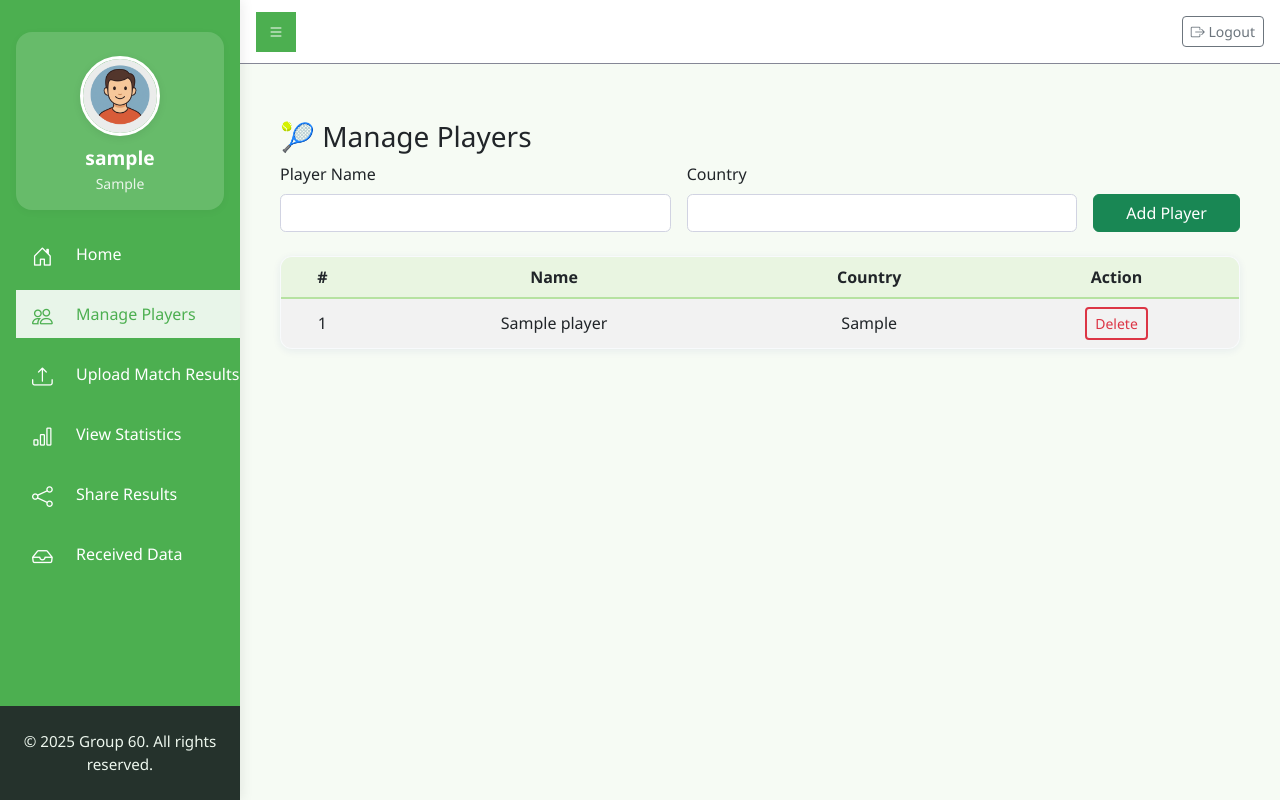
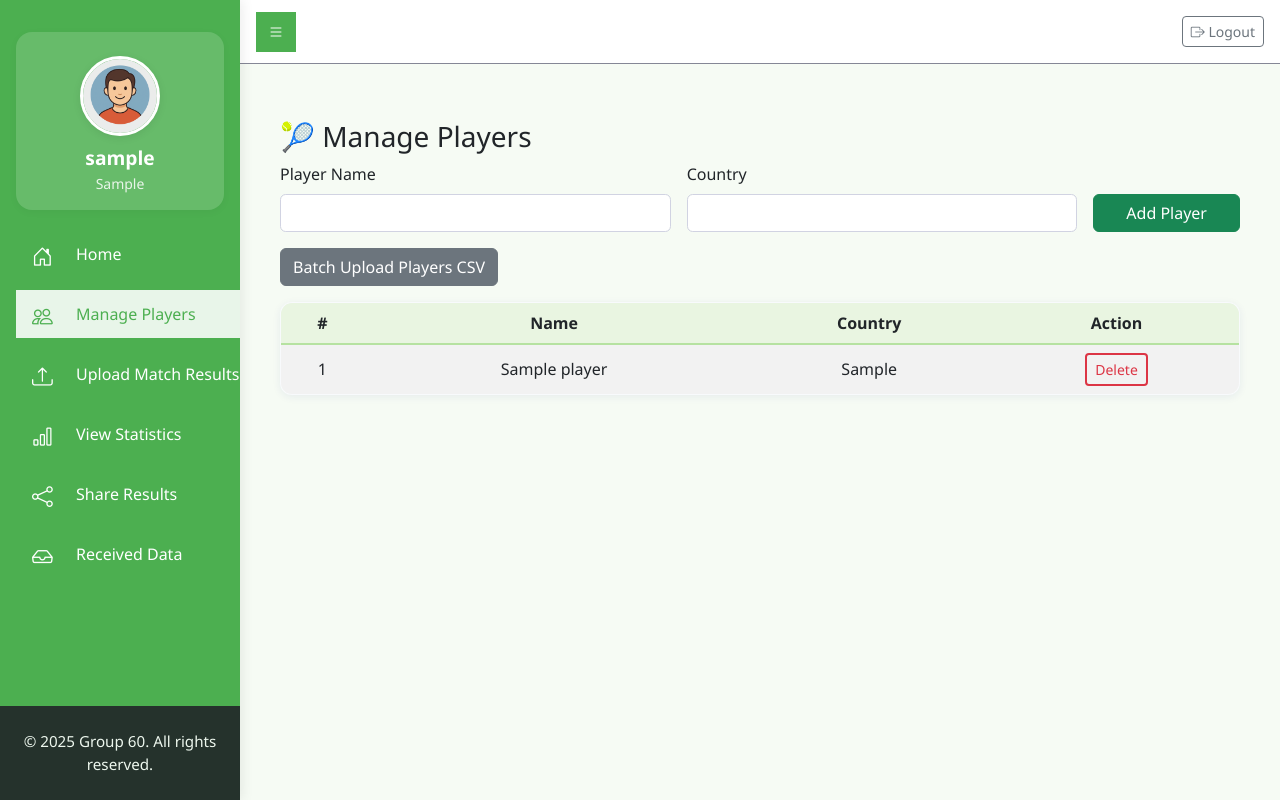
Before and after one commit to ThanhVinhTong/Tennis-Tournament, a Flask app: page /players in a window 1280 px wide. Run offline with Flask 3, Linux system fonts and the light colour scheme; a user stored in the database is signed in; tables that the repository leaves empty hold one stand-in row (values such as "Sample post"); one stand-in notice (Sample message) is shown; some libraries are stand-ins or nearby versions.

Commit message:
Added the ability to batch upload players via csv.

```diff
--- a/app/main/forms.py
+++ b/app/main/forms.py
@@ -38,3 +38,14 @@ class UploadForm(FlaskForm):
 
 class ShareForm(FlaskForm):
     submit_share = SubmitField('Share Selected Result')
+
+
+
+
+
+class UploadPlayersForm(FlaskForm):
+    csv_file   = FileField('Player CSV File', validators=[
+        FileRequired(message='Please select a CSV file'),
+        FileAllowed(['csv'], 'Only CSV files allowed!')
+    ])
+    submit_csv = SubmitField('Upload Players CSV')
--- a/app/main/routes.py
+++ b/app/main/routes.py
@@ -12,7 +12,7 @@ from app import db, socketio
 from app.main import bp
 from app.models import Player, MatchResult, ShareResult, User, MatchCalendar
 from app.main import bp
-from app.main.forms import PlayerForm, MatchResultForm, UploadForm
+from app.main.forms import PlayerForm, MatchResultForm, UploadForm, UploadPlayersForm
 import csv, io, json, logging
 
 
@@ -154,11 +154,51 @@ def add_match():
 @bp.route('/players', methods=['GET', 'POST'])
 @login_required
 def manage_players():
-    form = PlayerForm()
-    players = Player.query.order_by(Player.name).all()
+    form        = PlayerForm(prefix='p')
+    upload_form = UploadPlayersForm(prefix='up')
+    players     = Player.query.order_by(Player.name).all()
 
-    if form.validate_on_submit():
-        # Avoid duplicate names
+    # —— 1. batch upload player ——
+    if upload_form.validate_on_submit() and upload_form.submit_csv.data:
+        data   = upload_form.csv_file.data.read().decode('utf-8')
+        stream = io.StringIO(data)
+        reader = csv.DictReader(stream)
+
+        # Verify header
+        required_cols = ['name', 'country']
+        if reader.fieldnames is None or not all(col in reader.fieldnames for col in required_cols):
+            flash(
+              '⚠️ CSV format does not meet the requirements, it must contain the columns:'
+              + ', '.join(required_cols),
+              'danger'
+            )
+            return redirect(url_for('main.manage_players'))
+
+        # Import line by line
+        added, skipped = 0, []
+        for idx, row in enumerate(reader, start=1):
+            name = row.get('name','').strip()
+            if not name:
+                skipped.append(f'Line {idx}: name cannot be empty')
+                continue
+
+            if Player.query.filter_by(name=name).first():
+                skipped.append(f'Line {idx}: {name} already exists')
+                continue
+            country = row.get('country','').strip() or None
+            p = Player(name=name, country=country)
+            db.session.add(p)
+            added += 1
+
+        db.session.commit()
+        msg = f'✅ Successfully added {added} players'
+        if skipped:
+            msg += ';jump over:' + '；'.join(skipped)
+        flash(msg, 'success')
+        return redirect(url_for('main.manage_players'))
+
+    # —— 2. Add a single entry —— Keep the original logic unchanged ——
+    if form.validate_on_submit() and form.submit.data:
         if Player.query.filter_by(name=form.name.data).first():
             flash('Player already exists.', 'warning')
         else:
@@ -168,7 +208,13 @@ def manage_players():
             flash('✅ Player added.', 'success')
         return redirect(url_for('main.manage_players'))
 
-    return render_template('main/players.html', form=form, players=players)
+
+    return render_template(
+        'main/players.html',
+        form=form,
+        upload_form=upload_form,
+        players=players
+    )
 
 @bp.route('/players/delete/<int:pid>', methods=['POST'])
 @login_required
--- a/app/templates/main/players.html
+++ b/app/templates/main/players.html
@@ -4,7 +4,20 @@
 <div class="container mt-4 manage-players-section">
   <h3>🎾 Manage Players</h3>
 
-  <form method="POST" class="row g-3 mb-4 align-items-end">
+  <!-- Flash 提示 -->
+  {% with msgs = get_flashed_messages(with_categories=true) %}
+    {% if msgs %}
+      {% for cat, m in msgs %}
+        <div class="alert alert-{{ cat }} alert-dismissible fade show" role="alert">
+          {{ m }}
+          <button type="button" class="btn-close" data-bs-dismiss="alert"></button>
+        </div>
+      {% endfor %}
+    {% endif %}
+  {% endwith %}
+
+  <!-- 单条添加表单 -->
+  <form method="POST" class="row g-3 mb-3 align-items-end">
     {{ form.hidden_tag() }}
     <div class="col-md-5">
       {{ form.name.label(class="form-label") }}
@@ -14,13 +27,57 @@
       {{ form.country.label(class="form-label") }}
       {{ form.country(class="form-control") }}
     </div>
-    <div class="col-md-2 d-flex align-items-end">
-      {{ form.submit(class="btn btn-success w-100 h-100") }}
+    <div class="col-md-2">
+      {{ form.submit(class="btn btn-success w-100") }}
     </div>
   </form>
 
+  <!-- 批量上传按钮 -->
+  <button class="btn btn-secondary mb-3"
+          data-bs-toggle="modal"
+          data-bs-target="#playerUploadModal">
+    Batch Upload Players CSV
+  </button>
+
+  <!-- 批量上传 Modal -->
+  <div class="modal fade" id="playerUploadModal" tabindex="-1" aria-hidden="true">
+    <div class="modal-dialog">
+      <div class="modal-content">
+        <div class="modal-header">
+          <h5 class="modal-title">Batch Upload Players</h5>
+          <button type="button" class="btn-close" data-bs-dismiss="modal"></button>
+        </div>
+        <div class="modal-body">
+          <p class="text-muted mb-3">
+            Upload a CSV with two columns:<br>
+            <strong>name, country</strong><br>
+
+          </p>
+          <form method="post"
+                action="{{ url_for('main.manage_players') }}"
+                enctype="multipart/form-data">
+            {{ upload_form.hidden_tag() }}
+            <div class="mb-3">
+              {{ upload_form.csv_file.label(class="form-label") }}
+              {{ upload_form.csv_file(class="form-control") }}
+              {% for e in upload_form.csv_file.errors %}
+                <div class="text-danger">{{ e }}</div>
+              {% endfor %}
+            </div>
+            <div class="mt-4">
+              {{ upload_form.submit_csv(class="btn btn-primary w-100") }}
+            </div>
+          </form>
+        </div>
+      </div>
+    </div>
+  </div>
+
+  <!-- 现有玩家列表 -->
   <table class="table table-striped">
-    <thead><tr><th>#</th><th>Name</th><th>Country</th><th>Action</th></tr></thead>
+    <thead>
+      <tr><th>#</th><th>Name</th><th>Country</th><th>Action</th></tr>
+    </thead>
     <tbody>
       {% for p in players %}
       <tr>
@@ -28,7 +85,8 @@
         <td>{{ p.name }}</td>
         <td>{{ p.country or '-' }}</td>
         <td>
-          <form method="POST" action="{{ url_for('main.delete_player', pid=p.id) }}"
+          <form method="POST"
+                action="{{ url_for('main.delete_player', pid=p.id) }}"
                 onsubmit="return confirm('Delete {{ p.name }}?');">
             <button class="btn btn-sm btn-outline-danger">Delete</button>
           </form>
@@ -38,4 +96,5 @@
     </tbody>
   </table>
 </div>
+
 {% endblock %}
```
Also changed, not shown: demo_players.csv (+26 -26 lines).
